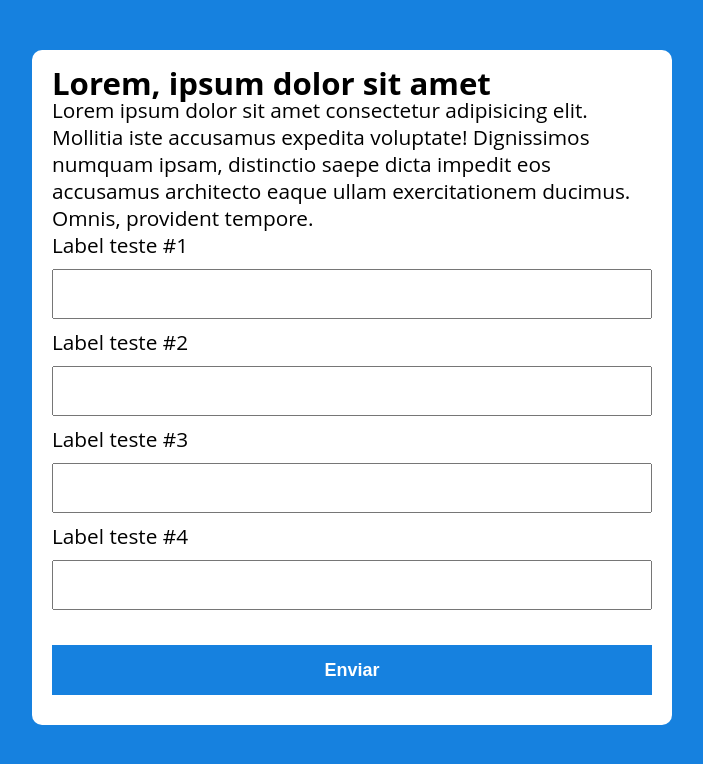
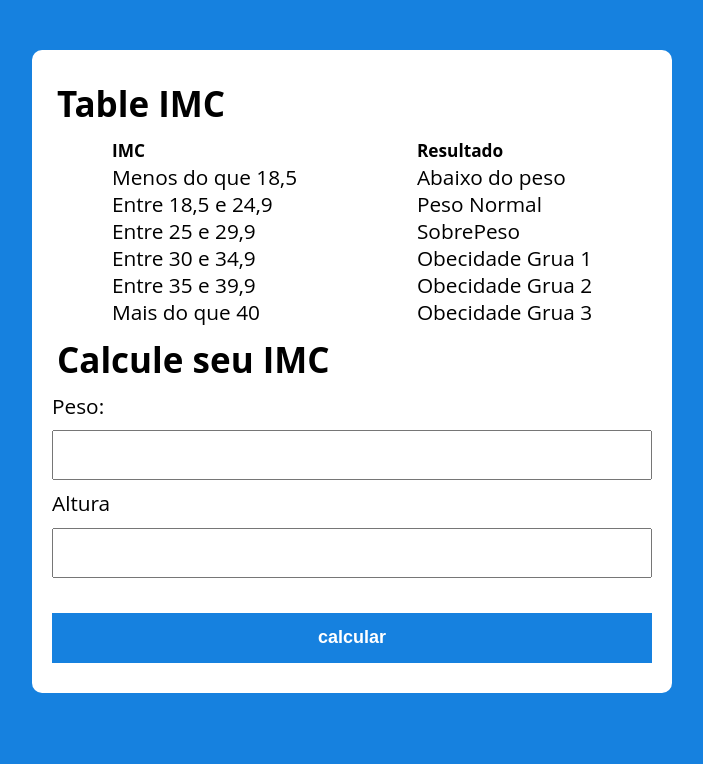
Before and after one commit to matutaj/Anprendendo_JavaScript, a plain HTML site: page modelo/index.html in a window 1280 px wide. Shown: the whole page, without its empty margins (288-991 px from the left). Drawn offline with Linux system fonts and the light colour scheme.

Commit message:
alterando a pagina para o modelo de calculo do IMC

```diff
--- a/modelo/assets/css/style.css
+++ b/modelo/assets/css/style.css
@@ -22,7 +22,14 @@ body {
   line-height: 1.3em;
   border-radius: 10px;
 }
-
+h1 {
+  padding: 20px 5px;
+  font-size: 35px;
+}
+.informacao {
+  display: flex;
+  justify-content: space-around;
+}
 form input,
 form label,
 form button {
--- a/modelo/index.html
+++ b/modelo/index.html
@@ -9,27 +9,37 @@
   </head>
   <body>
     <section class="container">
-      <h1>Lorem, ipsum dolor sit amet</h1>
-      <p>
-        Lorem ipsum dolor sit amet consectetur adipisicing elit. Mollitia iste
-        accusamus expedita voluptate! Dignissimos numquam ipsam, distinctio
-        saepe dicta impedit eos accusamus architecto eaque ullam exercitationem
-        ducimus. Omnis, provident tempore.
-      </p>
+      <h1>Table IMC</h1>
+      <div class="informacao">
+        <div class="rigth">
+          <h5>IMC</h5>
+          <p>Menos do que 18,5</p>
+          <p>Entre 18,5 e 24,9</p>
+          <p>Entre 25 e 29,9</p>
+          <p>Entre 30 e 34,9</p>
+          <p>Entre 35 e 39,9</p>
+          <p>Mais do que 40</p>
+        </div>
+        <div class="left">
+          <h5>Resultado</h5>
+          <p>Abaixo do peso</p>
+          <p>Peso Normal</p>
+          <p>SobrePeso</p>
+          <p>Obecidade Grua 1</p>
+          <p>Obecidade Grua 2</p>
+          <p>Obecidade Grua 3</p>
+        </div>
+      </div>
+      <h1>Calcule seu IMC</h1>
 
       <form action="">
-        <label for="input-teste-1">Label teste #1</label>
+        <label for="input-teste-1">Peso:</label>
         <input type="text" id="input-teste-1" />
 
-        <label for="input-teste-2">Label teste #2</label>
+        <label for="input-teste-2">Altura</label>
         <input type="password" id="input-teste-2" />
 
-        <label for="input-teste-3">Label teste #3</label>
-        <input type="number" id="input-teste-3" />
-
-        <label for="input-teste-4">Label teste #4</label>
-        <input type="email" id="input-teste-4" />
-        <button>Enviar</button>
+        <button>calcular</button>
       </form>
     </section>
 
```
